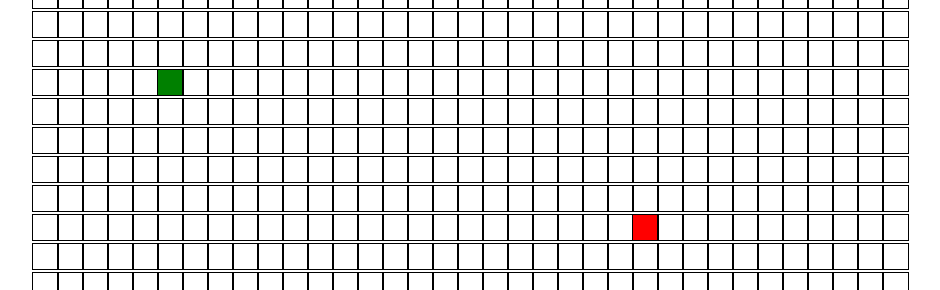
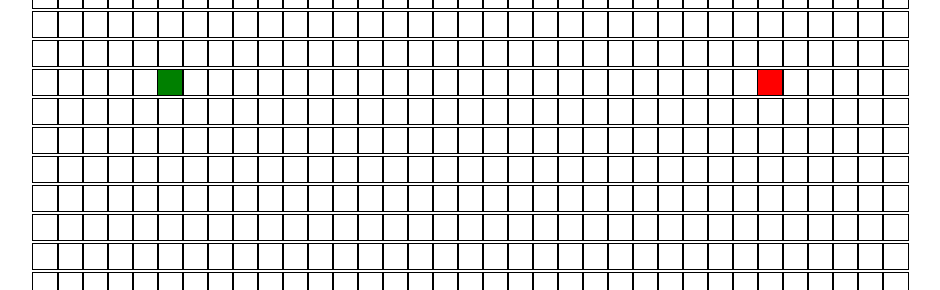
Before and after one commit to hien-alex/pathfinder_visual, a React (Create React App) app: page / in a window 1280 px wide. Shown: the part 306-596 px from the top of the page, without its empty margins (170-1110 px from the left). Built offline with nearby package versions, Linux system fonts and the light colour scheme.

Commit message:
click and drag to change start/finish nodes

```diff
--- a/src/PathfindingVisualizer/Node/Node.css
+++ b/src/PathfindingVisualizer/Node/Node.css
@@ -44,7 +44,7 @@
 
   100% {
     transform: scale(1);
-    background-color: #4d4dff;
+    background-color: #0099ff;
   }
 }
 
@@ -62,14 +62,13 @@
   0% {
     transform: scale(0.3);
     background-color: palegoldenrod;
-    outline: 0;
+
     border-radius: 40%;
   }
 
   50% {
     transform: scale(0.8);
     background-color: palegoldenrod;
-    outline: 0;
   }
 
   75% {
--- a/src/PathfindingVisualizer/PathfindingVisualizer.jsx
+++ b/src/PathfindingVisualizer/PathfindingVisualizer.jsx
@@ -4,10 +4,10 @@ import "./Grid.css";
 import { dijkstra, getNodesInShortestPathOrder } from "../Algorithms/Dijkstras";
 import { DFS } from "../Algorithms/DepthFirstSearch";
 
-const START_NODE_ROW = 10;
-const START_NODE_COL = 5;
-const FINISH_NODE_ROW = 15;
-const FINISH_NODE_COL = 24;
+var START_NODE_ROW = 10;
+var START_NODE_COL = 5;
+var FINISH_NODE_ROW = 10;
+var FINISH_NODE_COL = 29;
 
 export default class PathfindingVisualizer extends Component {
   constructor(props) {
@@ -15,6 +15,8 @@ export default class PathfindingVisualizer extends Component {
     this.state = {
       grid: [],
       mousePressed: false,
+      newStartPressed: false,
+      newFinishPressed: false,
       initialGrid: [],
     };
   }
@@ -27,24 +29,45 @@ export default class PathfindingVisualizer extends Component {
 
   handleMouseDown(row, col) {
     if (row === START_NODE_ROW && col === START_NODE_COL) {
-      this.setState({ mousePressed: true });
+      this.setState({ newStartPressed: true });
       return;
     }
-    if (row === FINISH_NODE_ROW && col === FINISH_NODE_COL) return;
+    if (row === FINISH_NODE_ROW && col === FINISH_NODE_COL) {
+      this.setState({ newFinishPressed: true });
+      return;
+    }
     const wallGrid = getGridWithWalls(this.state.grid, row, col);
     this.setState({ grid: wallGrid, mousePressed: true });
   }
 
   handleMouseDownHover(row, col) {
-    if (!this.state.mousePressed) return;
-    if (row === START_NODE_ROW && col === START_NODE_COL) return;
-    if (row === FINISH_NODE_ROW && col === FINISH_NODE_COL) return;
+    if (
+      !this.state.mousePressed &&
+      !this.state.newStartPressed &&
+      !this.state.newFinishPressed
+    )
+      return;
+
+    if (this.state.newStartPressed) {
+      const newStartGrid = getGridWithNewStart(this.state.grid, row, col);
+      this.setState({ grid: newStartGrid, newStartPressed: true });
+      return;
+    }
+
+    if (this.state.newFinishPressed) {
+      const newFinishGrid = getGridWithNewFinish(this.state.grid, row, col);
+      this.setState({ grid: newFinishGrid, newFinishPressed: true });
+      return;
+    }
+
     const wallGrid = getGridWithWalls(this.state.grid, row, col);
     this.setState({ grid: wallGrid, mousePressed: true });
   }
 
   handleMouseUp() {
     this.setState({ mousePressed: false });
+    this.setState({ newStartPressed: false });
+    this.setState({ newFinishPressed: false });
   }
 
   animateShortestPath(nodesInShortestPathOrder) {
@@ -89,6 +112,32 @@ export default class PathfindingVisualizer extends Component {
     }
   }
 
+  clearGridALL(grid) {
+    const createdGrid = grid.slice();
+    for (let row = 0; row < 21; row++) {
+      for (let col = 0; col < 35; col++) {
+        if (row === START_NODE_ROW && col === START_NODE_COL) {
+          document.getElementById(`node-${row}-${col}`).className =
+            "node startNode";
+          createdGrid[row][col].isVisited = false;
+        } else if (row === FINISH_NODE_ROW && col === FINISH_NODE_COL) {
+          document.getElementById(`node-${row}-${col}`).className =
+            "node finishNode";
+          createdGrid[row][col].isVisited = false;
+          createdGrid[row][col].previousNode = null;
+          createdGrid[row][col].distance = Infinity;
+        } else {
+          document.getElementById(`node-${row}-${col}`).className = "node";
+          createdGrid[row][col].isVisited = false;
+          createdGrid[row][col].distance = Infinity;
+          createdGrid[row][col].previousNode = null;
+          createdGrid[row][col].isWall = false;
+        }
+      }
+    }
+    this.setState({ grid: createdGrid });
+  }
+
   clearGrid(grid) {
     const createdGrid = grid.slice();
     for (let row = 0; row < 21; row++) {
@@ -103,6 +152,8 @@ export default class PathfindingVisualizer extends Component {
             document.getElementById(`node-${row}-${col}`).className =
               "node finishNode";
             createdGrid[row][col].isVisited = false;
+            createdGrid[row][col].previousNode = null;
+            createdGrid[row][col].distance = Infinity;
           }
           if (
             !(row === START_NODE_ROW && col === START_NODE_COL) &&
@@ -146,7 +197,9 @@ export default class PathfindingVisualizer extends Component {
           Visualize Dijkstras!
         </button>
         <button onClick={() => this.visualizeDFS()}>Visualize DFS!</button>
-        <button onClick={() => this.clearGrid(this.state.grid)}>CLEAR</button>
+        <button onClick={() => this.clearGridALL(this.state.grid)}>
+          CLEAR
+        </button>
         <div className="grid">
           {grid.map((row, rowIdx) => {
             return (
@@ -214,3 +267,27 @@ const getGridWithWalls = (grid, row, col) => {
   createdGrid[row][col] = createdNode;
   return createdGrid;
 };
+
+const getGridWithNewStart = (grid, row, col) => {
+  const createdGrid = grid.slice();
+  document.getElementById(
+    `node-${START_NODE_ROW}-${START_NODE_COL}`
+  ).className = "node";
+  createdGrid[START_NODE_ROW][START_NODE_COL].isStart = false;
+  START_NODE_ROW = row;
+  START_NODE_COL = col;
+  createdGrid[START_NODE_ROW][START_NODE_COL].isStart = true;
+  return createdGrid;
+};
+
+const getGridWithNewFinish = (grid, row, col) => {
+  const createdGrid = grid.slice();
+  document.getElementById(
+    `node-${FINISH_NODE_ROW}-${FINISH_NODE_COL}`
+  ).className = "node";
+  createdGrid[FINISH_NODE_ROW][FINISH_NODE_COL].isFinish = false;
+  FINISH_NODE_ROW = row;
+  FINISH_NODE_COL = col;
+  createdGrid[FINISH_NODE_ROW][FINISH_NODE_COL].isFinish = true;
+  return createdGrid;
+};
```
